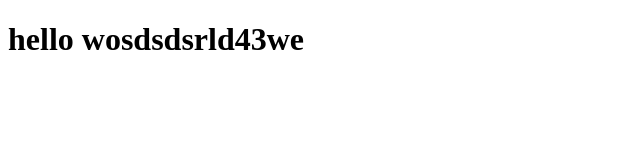
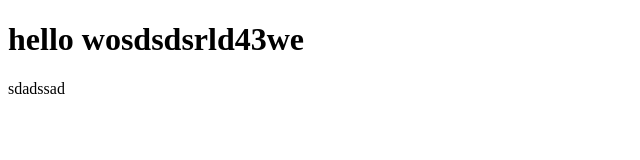
Before and after one commit to OsmanBahadirYlmz/JScript, a plain HTML site: page index.html in a window 1280 px wide. Shown: the full height of the page, 0-640 px from the left. Drawn offline with Linux system fonts and the light colour scheme.

Commit message:
new line

```diff
--- a/index.html
+++ b/index.html
@@ -8,5 +8,6 @@
 </head>
 <body>
    <h1>hello wosdsdsrld43we</h1>
+   sdadssad
 </body>
 </html>
```
